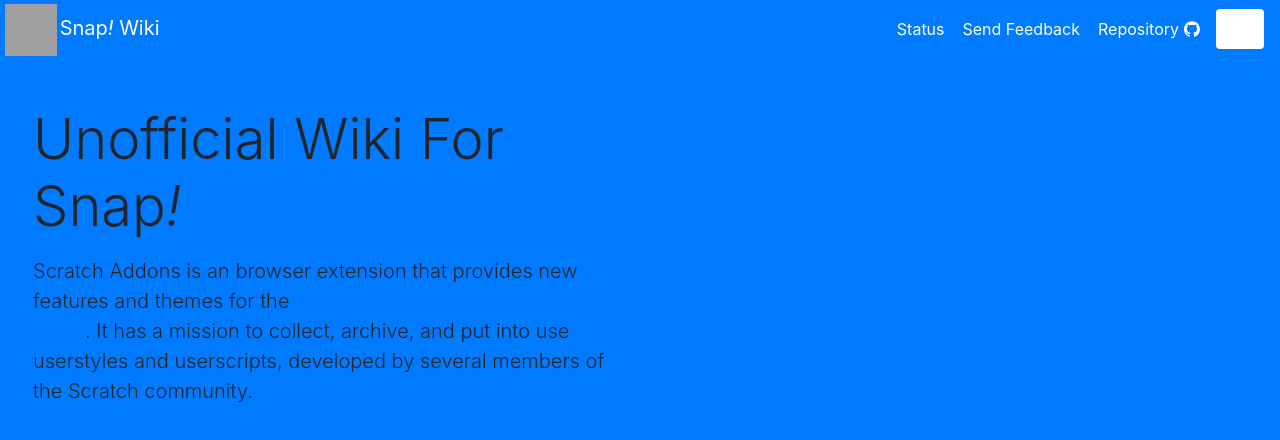
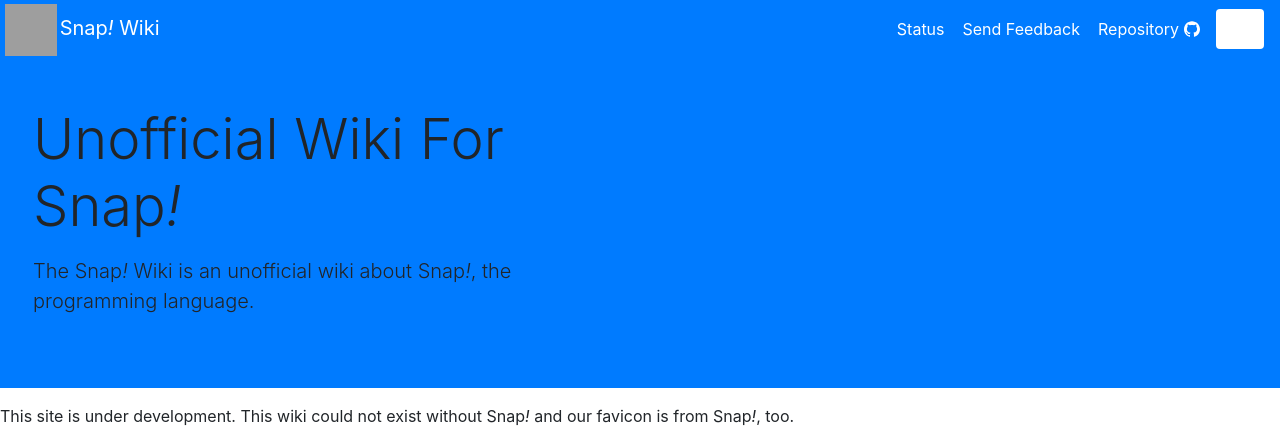
Before and after one commit to snapwiki/snapwiki.github.io, a Jekyll site: the page built from site/index.html, in a window 1280 px wide, cut to the strip 0-440 px from the top of the page. Built offline with Jekyll 4.4.1, drawn with Linux system fonts in a browser that asks for light colours; grey boxes are pictures that could not be loaded.

Commit message:
Blurb Push

```diff
--- a/site/index.html
+++ b/site/index.html
@@ -4,7 +4,7 @@
 description: Snap! Wiki Home
 ---
 
-<section id="intro" class="row p-4 intro-heading text-left"> <div class="col-12 col-md-6 py-4 px-3 px-md-4 d-flex flex-column justify-content-center" id="intro-info"> <h1 class="display-4 m-0 mb-3 p-0 text-left">Unofficial Wiki For Snap<em>!</em></h1> <p class="lead mb-4">Scratch Addons is an browser extension that provides <span title="" data-toggle="tooltip" data-placement="right" data-original-title="The &quot;Addons&quot; part of Scratch Addons.">new features and themes</span> for <span title="" data-toggle="tooltip" data-placement="right" data-original-title="The &quot;Scratch&quot; part in Scratch Addons.">the <a href="https://scratch.mit.edu">Scratch website and project editor</a></span>. It has a mission to collect, archive, and put into use userstyles and userscripts, developed by several members of the Scratch community.</p>  </div> <div class="col-12 col-md-6" id="intro-img">  </div> </section>
+<section id="intro" class="row p-4 intro-heading text-left"> <div class="col-12 col-md-6 py-4 px-3 px-md-4 d-flex flex-column justify-content-center" id="intro-info"> <h1 class="display-4 m-0 mb-3 p-0 text-left">Unofficial Wiki For Snap<em>!</em></h1> <p class="lead mb-4">The Snap<em>!</em> Wiki is an unofficial wiki about Snap<em>!</em>, the programming language.</p>  </div> <div class="col-12 col-md-6" id="intro-img">  </div> </section>
 		<div class="credits"></p>
 <div id="footer">
     <p>This site is under development. This wiki could not exist without Snap<i>!</i> and our favicon is from Snap<i>!</i>, too.</p>
```
